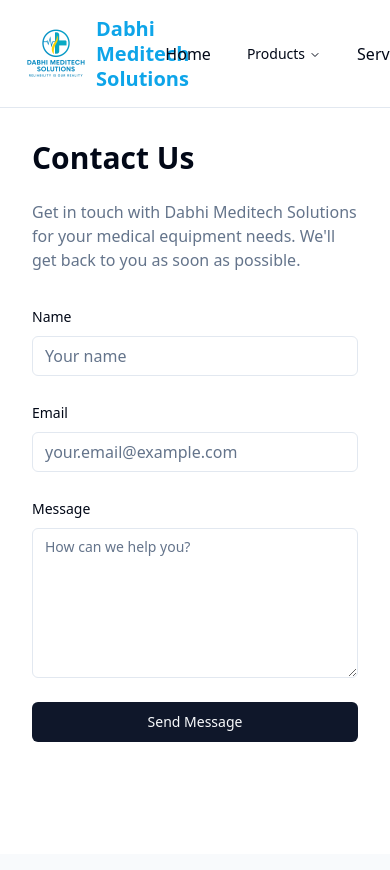
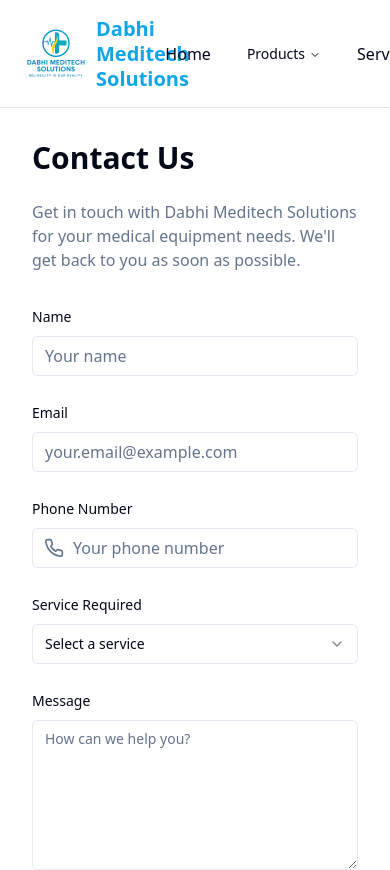
Before and after one commit to nemish0408/glow-and-shade-app, a React (Vite) app: page /contact in a window 390 px wide. Shown: the top 870 px of the page. Built offline with nearby package versions, Linux system fonts and the light colour scheme.

Commit message:
Add contact form fields
Adds phone number and services fields to the contact form.

```diff
--- a/src/pages/Contact.tsx
+++ b/src/pages/Contact.tsx
@@ -7,10 +7,14 @@ import { Form, FormControl, FormField, FormItem, FormLabel, FormMessage } from "
 import { Input } from "@/components/ui/input";
 import { Textarea } from "@/components/ui/textarea";
 import { toast } from "sonner";
+import { Select, SelectContent, SelectItem, SelectTrigger, SelectValue } from "@/components/ui/select";
+import { Phone } from "lucide-react";
 
 const formSchema = z.object({
   name: z.string().min(2, "Name must be at least 2 characters"),
   email: z.string().email("Invalid email address"),
+  phone: z.string().min(10, "Phone number must be at least 10 digits"),
+  service: z.string().min(1, "Please select a service"),
   message: z.string().min(10, "Message must be at least 10 characters"),
 });
 
@@ -20,6 +24,8 @@ const Contact = () => {
     defaultValues: {
       name: "",
       email: "",
+      phone: "",
+      service: "",
       message: "",
     },
   });
@@ -68,6 +74,48 @@ const Contact = () => {
 
           <FormField
             control={form.control}
+            name="phone"
+            render={({ field }) => (
+              <FormItem>
+                <FormLabel>Phone Number</FormLabel>
+                <FormControl>
+                  <div className="relative">
+                    <Phone className="absolute left-3 top-2.5 h-5 w-5 text-muted-foreground" />
+                    <Input placeholder="Your phone number" type="tel" className="pl-10" {...field} />
+                  </div>
+                </FormControl>
+                <FormMessage />
+              </FormItem>
+            )}
+          />
+
+          <FormField
+            control={form.control}
+            name="service"
+            render={({ field }) => (
+              <FormItem>
+                <FormLabel>Service Required</FormLabel>
+                <Select onValueChange={field.onChange} defaultValue={field.value}>
+                  <FormControl>
+                    <SelectTrigger>
+                      <SelectValue placeholder="Select a service" />
+                    </SelectTrigger>
+                  </FormControl>
+                  <SelectContent>
+                    <SelectItem value="calibration">Calibration Services</SelectItem>
+                    <SelectItem value="biomedical">Biomedical Equipment</SelectItem>
+                    <SelectItem value="surgical">Surgical Accessories</SelectItem>
+                    <SelectItem value="outsourcing">Outsourcing Services</SelectItem>
+                    <SelectItem value="other">Other</SelectItem>
+                  </SelectContent>
+                </Select>
+                <FormMessage />
+              </FormItem>
+            )}
+          />
+
+          <FormField
+            control={form.control}
             name="message"
             render={({ field }) => (
               <FormItem>
```
